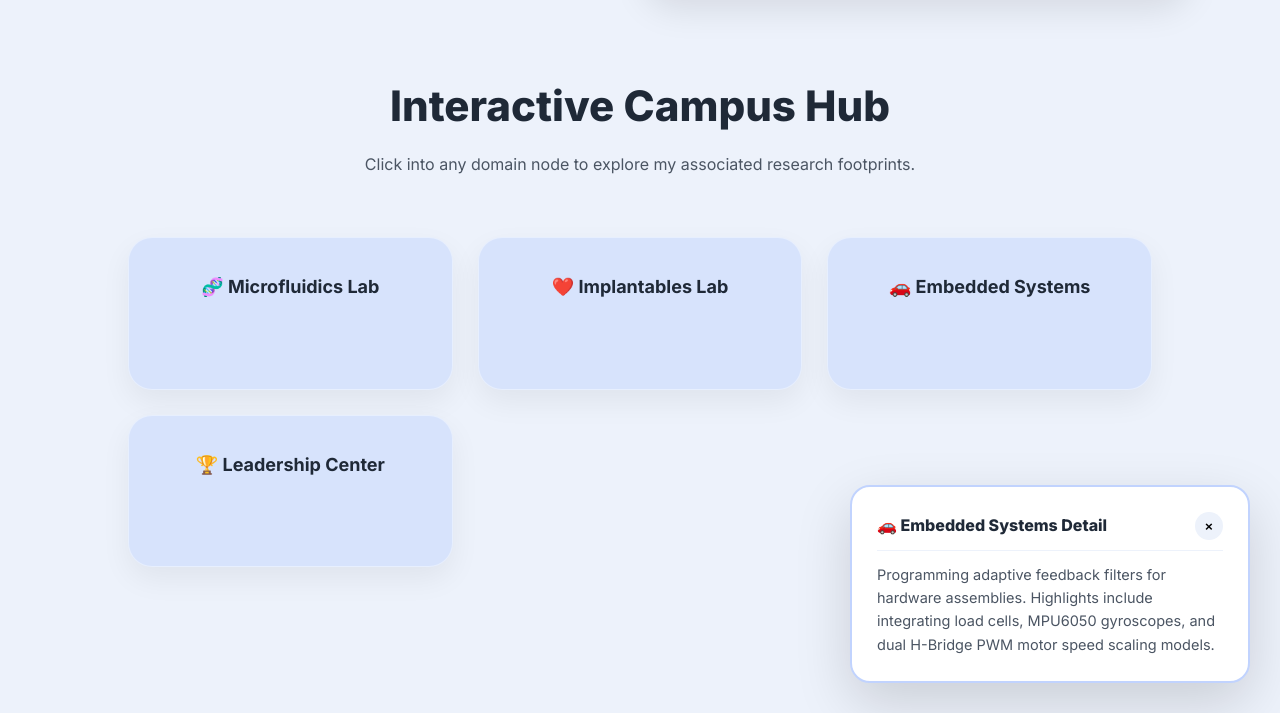
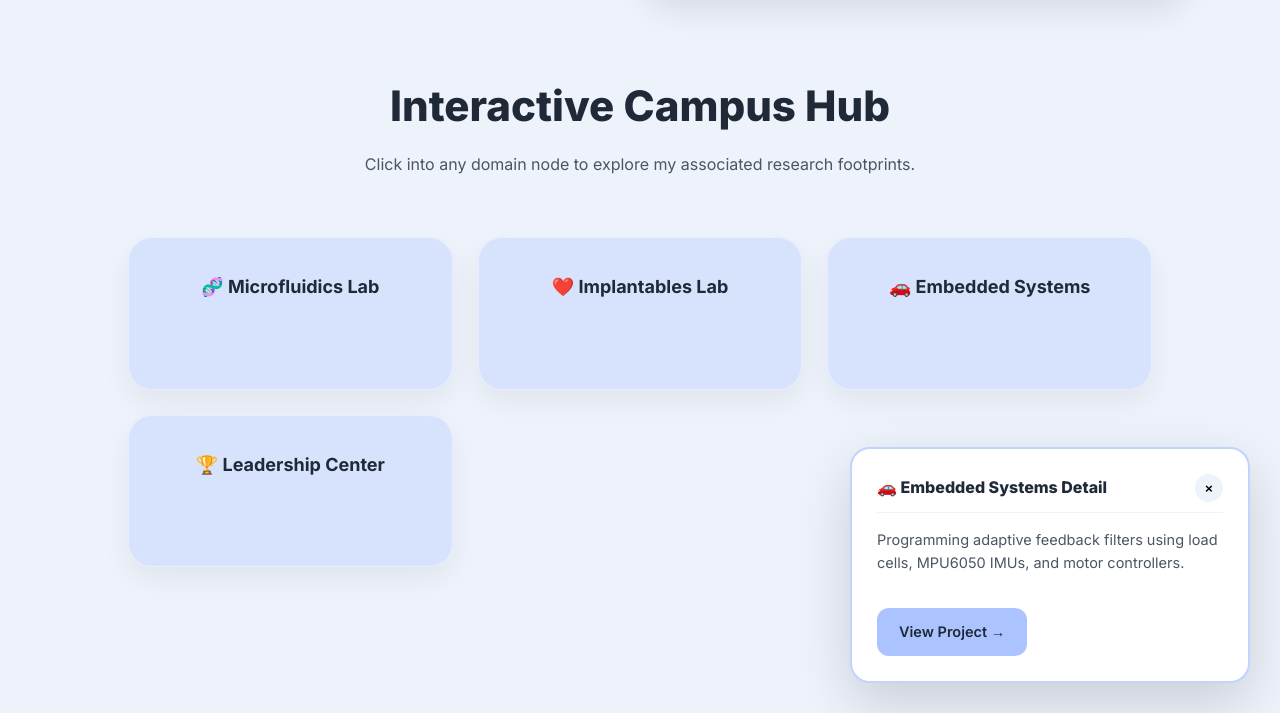
Before and after one commit to chelseaogbonna/chelseaogbonna.github.io, a plain HTML site: page index.html in a window 1280 px wide. Both pictures are taken after a click on the element 989 px from the left and 5927 px from the top of the page. Shown: the part 5614-6327 px from the top of the page. Drawn offline with Linux system fonts and the light colour scheme.

Commit message:
Enhance modal popup with project links and buttons
Updated project details in modal popup with links and buttons.

```diff
--- a/index.html
+++ b/index.html
@@ -709,6 +709,23 @@
       line-height: 1.6;
     }
 
+    .popup-button{
+      display:inline-block;
+      margin-top:20px;
+      padding:12px 22px;
+      background:var(--accent);
+      color:var(--text);
+      text-decoration:none;
+      border-radius:12px;
+      font-weight:600;
+      transition:.25s;
+    }
+
+    .popup-button:hover{
+      transform:translateY(-3px);
+      box-shadow:0 10px 20px rgba(0,0,0,.12);
+    }
+
     /* =========================
        NEW: LET'S CONNECT (CONTACT ENGINE)
     ========================= */
@@ -1262,26 +1279,45 @@
     const labDetails = {
         fluidic: {
           title: "🧬 Microfluidics Research Detail",
-        body: "Researching microfluidic sorting models using asymmetric pillar geometries to separate placental cells ($50\text{–}150\text{ }\mu\text{m}$). Includes COMSOL multi-physics validation of Navier-Stokes velocity boundaries and pressure fields."
+          body: "Researching microfluidic sorting models using asymmetric pillar geometries to separate placental cells (50–150 μm). Includes COMSOL multiphysics validation of Navier-Stokes velocity boundaries and pressure fields.",
+          link: "projects/microfluidics.html",
+          button: "View Project"
         },
+
         implant: {
           title: "❤️ Implantable Devices Detail",
-        body: "Developing battery-free, RF-tuned pacing nodes embedded natively into transcatheter heart valves. Includes configuring inductive coils, matching resonant loops, and validating wireless transfer fields."
+          body: "Developing battery-free, RF-tuned pacing nodes embedded into transcatheter heart valves.",
+          link: "projects/pacemaker.html",
+          button: "View Project"
         },
+
         embed: {
           title: "🚗 Embedded Systems Detail",
-        body: "Programming adaptive feedback filters for hardware assemblies. Highlights include integrating load cells, MPU6050 gyroscopes, and dual H-Bridge PWM motor speed scaling models."
+          body: "Programming adaptive feedback filters using load cells, MPU6050 IMUs, and motor controllers.",
+          link: "projects/moducargo.html",
+          button: "View Project"
         },
+
         leader: {
           title: "🏆 Engineering Leadership Detail",
-        body: "Guiding diverse student engineering organizations, aligning multi-disciplinary project milestones, and presenting clinical design proposals to regional healthcare boards."
+          body: "Leading engineering organizations and interdisciplinary design teams.",
+          link: "leadership.html",
+          button: "Learn More"
         }
       };
 
     function triggerNodeModal(nodeKey) {
       const data = labDetails[nodeKey];
+
       document.getElementById('mTitle').innerText = data.title;
-      document.getElementById('mBody').innerText = data.body;
+      document.getElementById('mBody').innerHTML = `
+        <p>${data.body}</p>
+
+        <a href="${data.link}" class="popup-button">
+          ${data.button} →
+        </a>
+  `    ;
+
       document.getElementById('modalNode').classList.add('active');
     }
 
```
Lines whose indentation alone changed are shown as unchanged.
